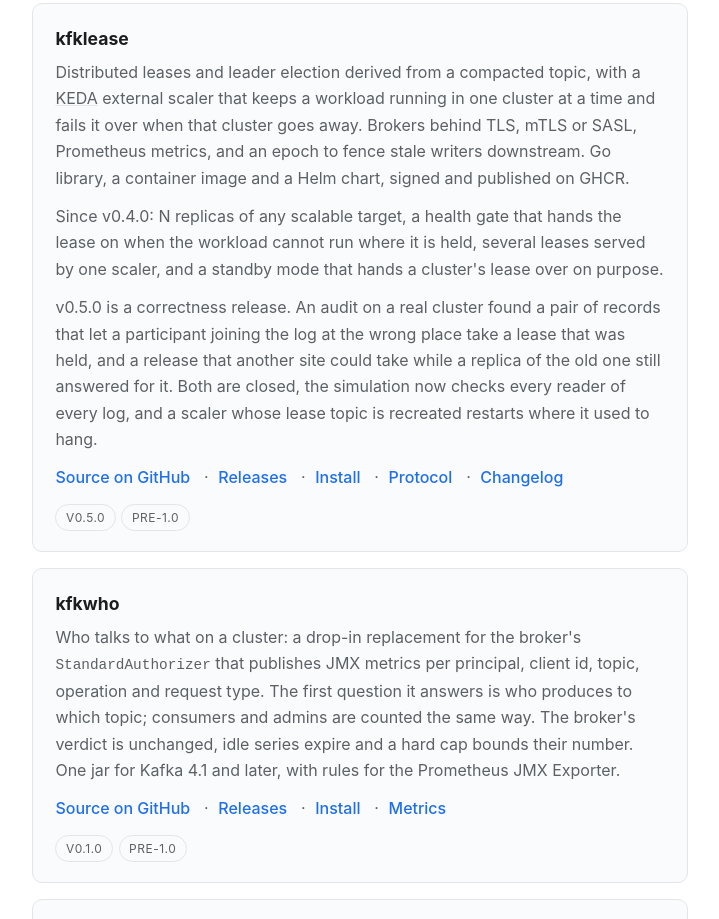
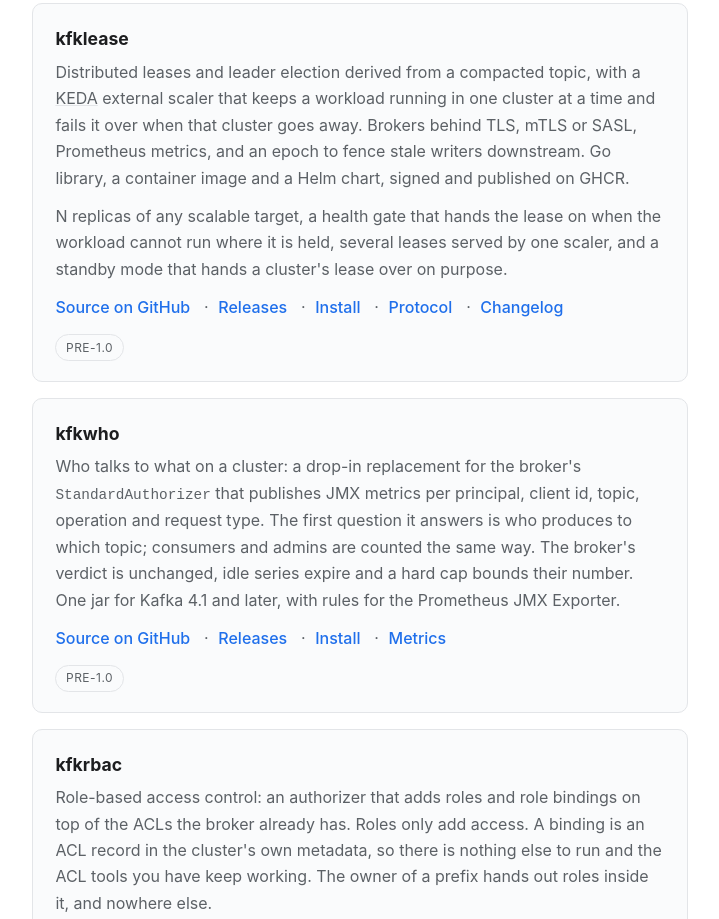
Before and after one commit to kfkit/kfkit.github.io, a plain HTML site: page index.html in a window 1280 px wide. Shown: the part 368-1287 px from the top of the page, without its empty margins (280-999 px from the left). Drawn offline with Linux system fonts and the light colour scheme.

Commit message:
docs: no version numbers on the page (#10)

```diff
--- a/index.html
+++ b/index.html
@@ -84,16 +84,9 @@
       Go library, a container image and a Helm chart, signed and published on GHCR.
     </p>
     <p>
-      Since v0.4.0: N replicas of any scalable target, a health gate that hands the lease on
-      when the workload cannot run where it is held, several leases served by one scaler, and
-      a standby mode that hands a cluster's lease over on purpose.
-    </p>
-    <p>
-      v0.5.0 is a correctness release. An audit on a real cluster found a pair of records
-      that let a participant joining the log at the wrong place take a lease that was held,
-      and a release that another site could take while a replica of the old one still
-      answered for it. Both are closed, the simulation now checks every reader of every
-      log, and a scaler whose lease topic is recreated restarts where it used to hang.
+      N replicas of any scalable target, a health gate that hands the lease on when the
+      workload cannot run where it is held, several leases served by one scaler, and a
+      standby mode that hands a cluster's lease over on purpose.
     </p>
     <p class="links">
       <a href="https://github.com/kfkit/kfklease">Source on GitHub</a>
@@ -102,7 +95,7 @@
       <a href="https://github.com/kfkit/kfklease/blob/main/docs/protocol.md">Protocol</a>
       <a href="https://github.com/kfkit/kfklease/blob/main/CHANGELOG.md">Changelog</a>
     </p>
-    <span class="tag">v0.5.0</span><span class="tag">Pre-1.0</span>
+    <span class="tag">Pre-1.0</span>
   </div>
 
   <div class="project">
@@ -121,7 +114,7 @@
       <a href="https://github.com/kfkit/kfkwho/blob/main/docs/install.md">Install</a>
       <a href="https://github.com/kfkit/kfkwho/blob/main/docs/metrics.md">Metrics</a>
     </p>
-    <span class="tag">v0.1.0</span><span class="tag">Pre-1.0</span>
+    <span class="tag">Pre-1.0</span>
   </div>
 
   <div class="project">
@@ -144,7 +137,7 @@
       <a href="https://github.com/kfkit/kfkrbac/blob/main/docs/roles.md">Roles</a>
       <a href="https://central.sonatype.com/artifact/dev.kfkit/kfkrbac">Maven Central</a>
     </p>
-    <span class="tag">v0.1.1</span><span class="tag">Pre-1.0</span>
+    <span class="tag">Pre-1.0</span>
   </div>
 
   <h2>Elsewhere</h2>
```
Also changed, not shown: 1 other file.
